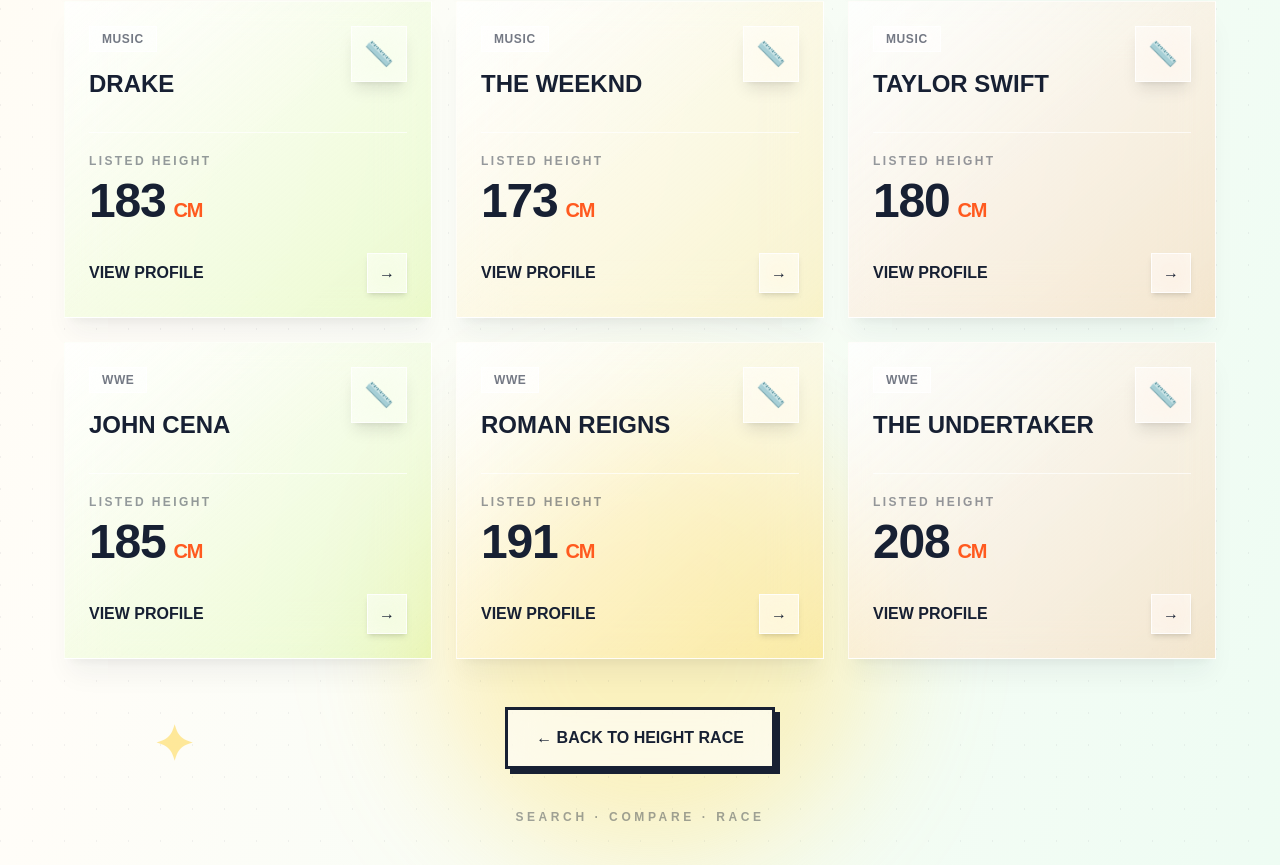
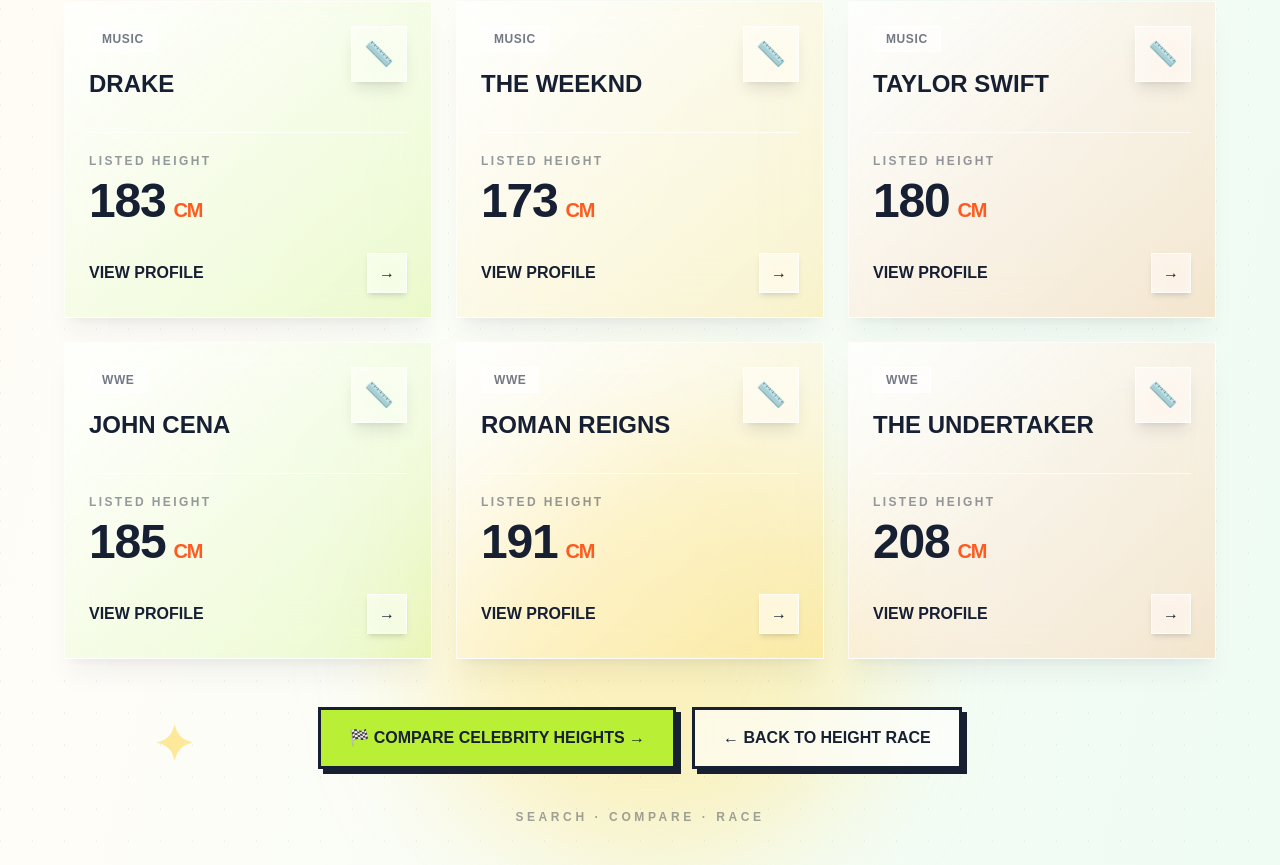
Before and after one commit to umernisar188-afk/height-pro, a Next.js app: page /people in a window 1280 px wide. Shown: the part 4249-5114 px from the top of the page. Built offline with nearby package versions, Linux system fonts and the light colour scheme.

Commit message:
Add link to comparison hub

```diff
--- a/app/people/page.tsx
+++ b/app/people/page.tsx
@@ -216,7 +216,14 @@ const categories = [
         )}
 
         {/* BOTTOM ACTION */}
-        <div className="mt-12 text-center">
+       <div className="mt-12 flex flex-wrap justify-center gap-4">
+  <Link
+    href="/compare"
+    className="inline-flex items-center gap-2 border-[3px] border-[#172033] bg-[#b9ef35] px-7 py-4 font-black uppercase text-[#172033] shadow-[5px_5px_0_#172033] transition hover:-translate-y-1 hover:bg-[#ffd43b]"
+  >
+    🏁 Compare Celebrity Heights →
+  </Link>
+
   <Link
     href="/"
     className="inline-flex items-center gap-2 border-[3px] border-[#172033] bg-white/60 px-7 py-4 font-black uppercase text-[#172033] shadow-[5px_5px_0_#172033] backdrop-blur-xl transition hover:-translate-y-1 hover:bg-[#b9ef35]"
@@ -224,7 +231,6 @@ const categories = [
     ← Back To Height Race
   </Link>
 </div>
-
         <p className="mt-10 text-center text-xs font-black uppercase tracking-[0.3em] text-[#172033]/40">
           Search · Compare · Race
         </p>
```
Lines whose indentation alone changed are shown as unchanged.
